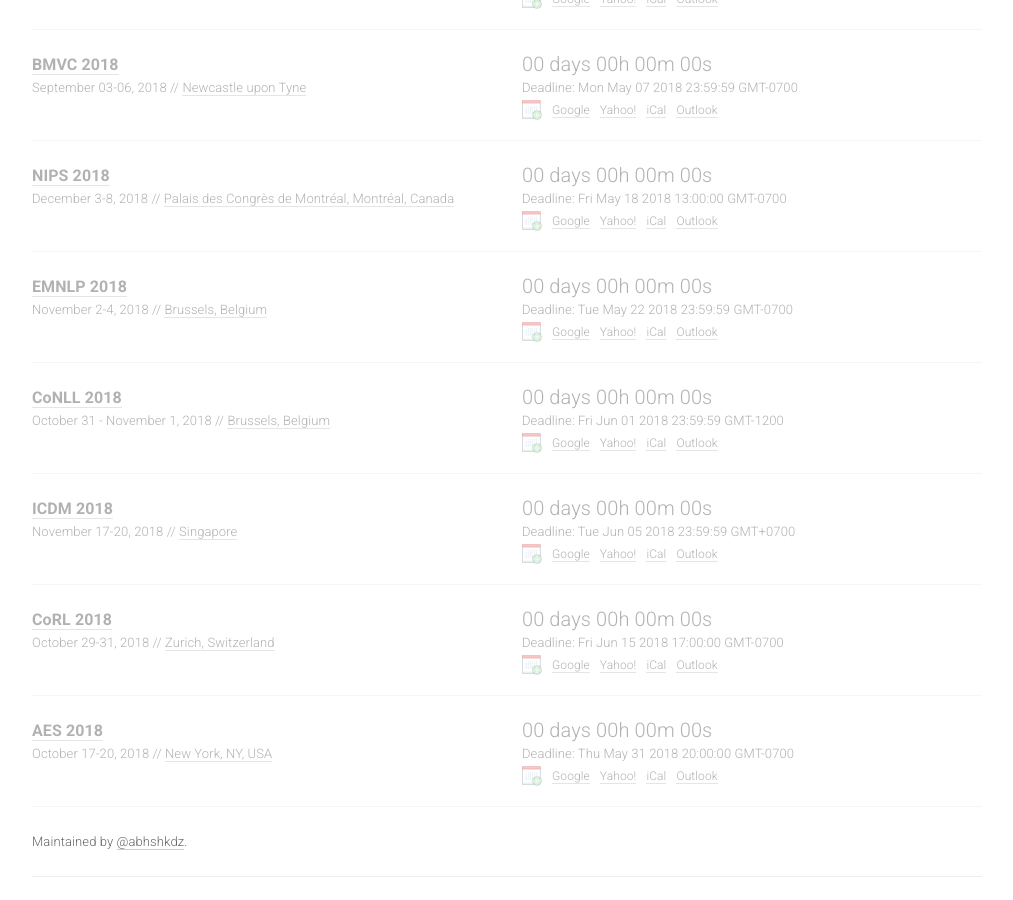
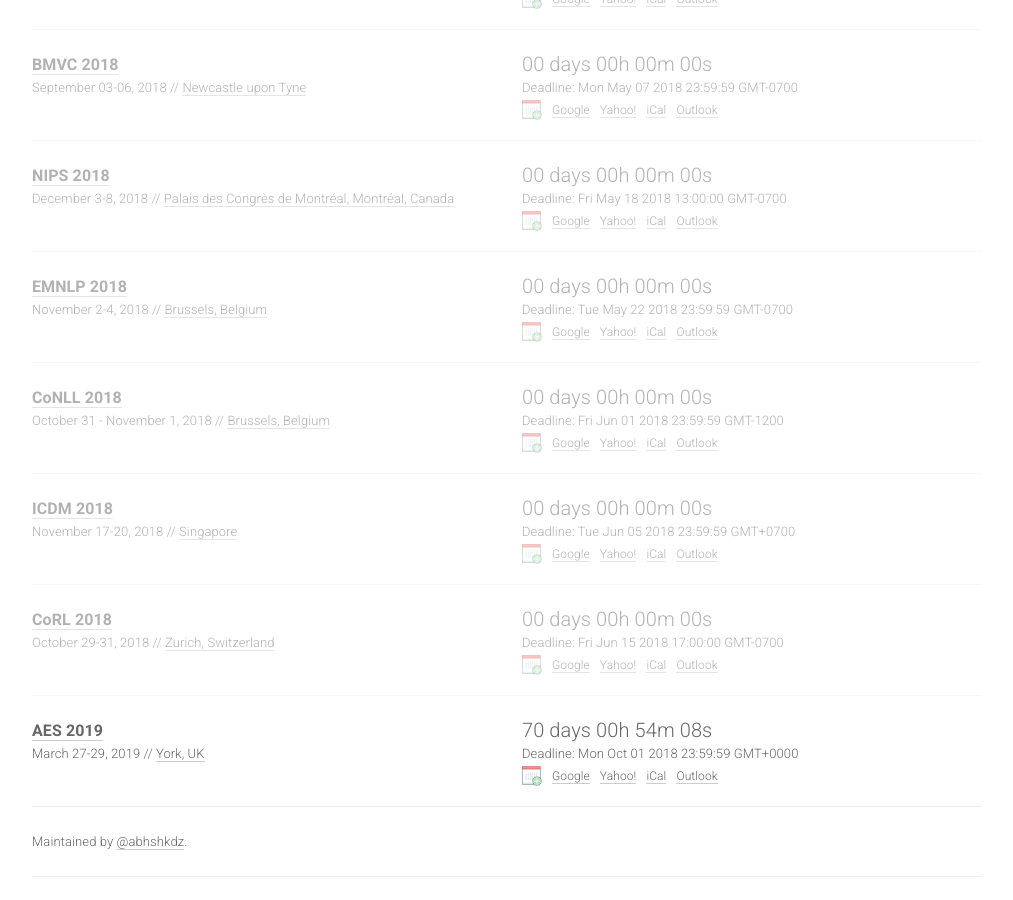
Before and after one commit to paperswithcode/ai-deadlines, a Jekyll site: the page built from index.html, in a window 1280 px wide and 900 px high, scrolled down 2357 px. Shown: the whole window, without its empty margins (133-1146 px from the left). Built offline with Jekyll 4.4.1, drawn with Linux system fonts in a browser that asks for light colours; nearby versions of some CDN libraries; comment, search, counter and statistics services are not loaded.

Commit message:
Update conferences.yml

```diff
--- a/_data/conferences.yml
+++ b/_data/conferences.yml
@@ -262,11 +262,11 @@
   sub: RO
 
 - name: AES
-  year: 2018
-  id: aes2018
-  link: http://www.aes.org/
-  deadline: "2018-05-31 20:00:00"
-  timezone: America/Los_Angeles
-  date: October 17-20, 2018
-  place: New York, NY, USA
+  year: 2019
+  id: aes2019
+  link: http://www.aes.org/conferences/2019/immersive/
+  deadline: "2018-10-01 23:59:59"
+  timezone: Etc/GMT
+  date: March 27-29, 2019
+  place: York, UK
   sub: SP
```
